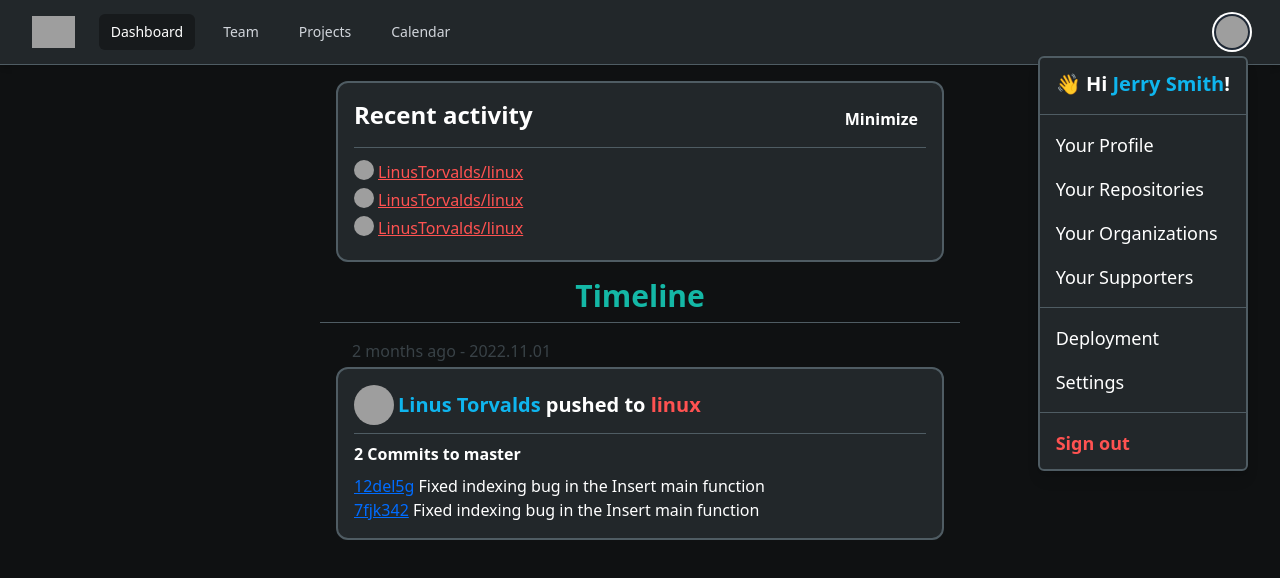
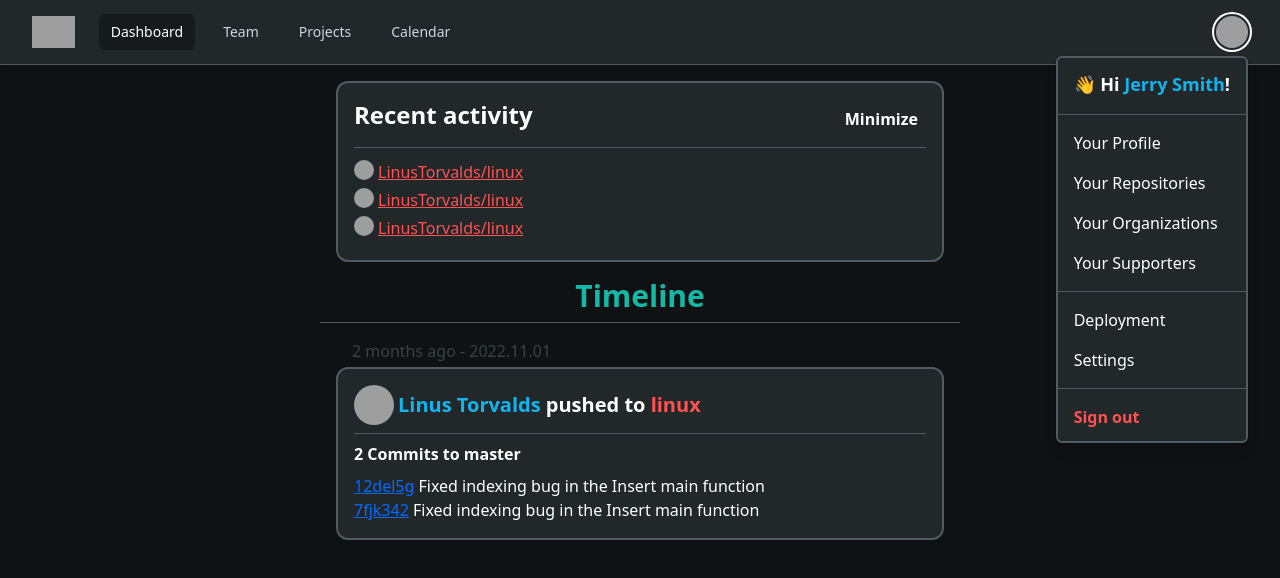
Before and after one commit to SnekAtMiskolc/Magitian, a SvelteKit app: page / in a window 1280 px wide. Both pictures are taken after a click on the button "Open user menu". Shown: the top 578 px of the page. Built offline with nearby package versions, Linux system fonts and the light colour scheme; grey boxes are pictures that could not be loaded.

Commit message:
Make the size abit better

```diff
--- a/src/components/nav/ProfileMenu.svelte
+++ b/src/components/nav/ProfileMenu.svelte
@@ -11,15 +11,15 @@
 
 <div class="absolute right-0 z-10 mt-2 w-auto whitespace-nowrap origin-top-right border-spcx-400 border-2 rounded-md bg-spcx-700  py-1 shadow-lg ring-1 ring-black ring-opacity-5 focus:outline-none {state}" role="menu" aria-orientation="vertical" aria-labelledby="user-menu-button" tabindex="-1">
     <!-- Active: "bg-gray-100", Not Active: "" -->
-    <span class="font-bold text-2xl sm:text-xl block px-4 py-2 text-white " role="menuitem" tabindex="-1" id="user-menu-item-0">👋 Hi <span class="text-blue-500">Jerry Smith</span>!</span>
+    <span class="font-bold text-lg sm:text-md block px-4 py-2 text-white " role="menuitem" tabindex="-1" id="user-menu-item-0">👋 Hi <span class="text-blue-500">Jerry Smith</span>!</span>
     <hr class="border-spcx-400 my-2">
-    <a href="/" class="block px-4 text-xl sm:text-lg py-2 hover:bg-blue-600  text-white " role="menuitem" tabindex="-1" id="user-menu-item-0">Your Profile</a>
-    <a href="/" class="block px-4 text-xl sm:text-lg py-2 hover:bg-blue-600  text-white " role="menuitem" tabindex="-1" id="user-menu-item-0">Your Repositories</a>
-    <a href="/" class="block px-4 text-xl sm:text-lg py-2 hover:bg-blue-600  text-white " role="menuitem" tabindex="-1" id="user-menu-item-0">Your Organizations</a>
-    <a href="/" class="block px-4 text-xl sm:text-lg py-2 hover:bg-blue-600  text-white " role="menuitem" tabindex="-1" id="user-menu-item-0">Your Supporters</a>
+    <a href="/" class="block px-4 text-md sm:text-md py-2 hover:bg-blue-600  text-white " role="menuitem" tabindex="-1" id="user-menu-item-0">Your Profile</a>
+    <a href="/" class="block px-4 text-md sm:text-md py-2 hover:bg-blue-600  text-white " role="menuitem" tabindex="-1" id="user-menu-item-0">Your Repositories</a>
+    <a href="/" class="block px-4 text-md sm:text-md py-2 hover:bg-blue-600  text-white " role="menuitem" tabindex="-1" id="user-menu-item-0">Your Organizations</a>
+    <a href="/" class="block px-4 text-md sm:text-md py-2 hover:bg-blue-600  text-white " role="menuitem" tabindex="-1" id="user-menu-item-0">Your Supporters</a>
     <hr class="border-spcx-400 my-2">
-    <a href="/" class="block px-4 py-2 text-xl sm:text-lg hover:bg-blue-600  text-white" role="menuitem" tabindex="-1" id="user-menu-item-1">Deployment</a>
-    <a href="/" class="block px-4 py-2 text-xl sm:text-lg hover:bg-blue-600  text-white" role="menuitem" tabindex="-1" id="user-menu-item-1">Settings</a>
+    <a href="/" class="block px-4 py-2 text-md sm:text-md hover:bg-blue-600  text-white" role="menuitem" tabindex="-1" id="user-menu-item-1">Deployment</a>
+    <a href="/" class="block px-4 py-2 text-md sm:text-md hover:bg-blue-600  text-white" role="menuitem" tabindex="-1" id="user-menu-item-1">Settings</a>
     <hr class="border-spcx-400 my-2">
-    <a href="/" class="font-bold block px-4 py-2 text-xl sm:text-lg hover:bg-mythic-400 hover:text-spcx-700  text-mythic-400" role="menuitem" tabindex="-1" id="user-menu-item-2">Sign out</a>
+    <a href="/" class="font-bold block px-4 py-2 text-md sm:text-md hover:bg-mythic-400 hover:text-spcx-700  text-mythic-400" role="menuitem" tabindex="-1" id="user-menu-item-2">Sign out</a>
 </div>
```
